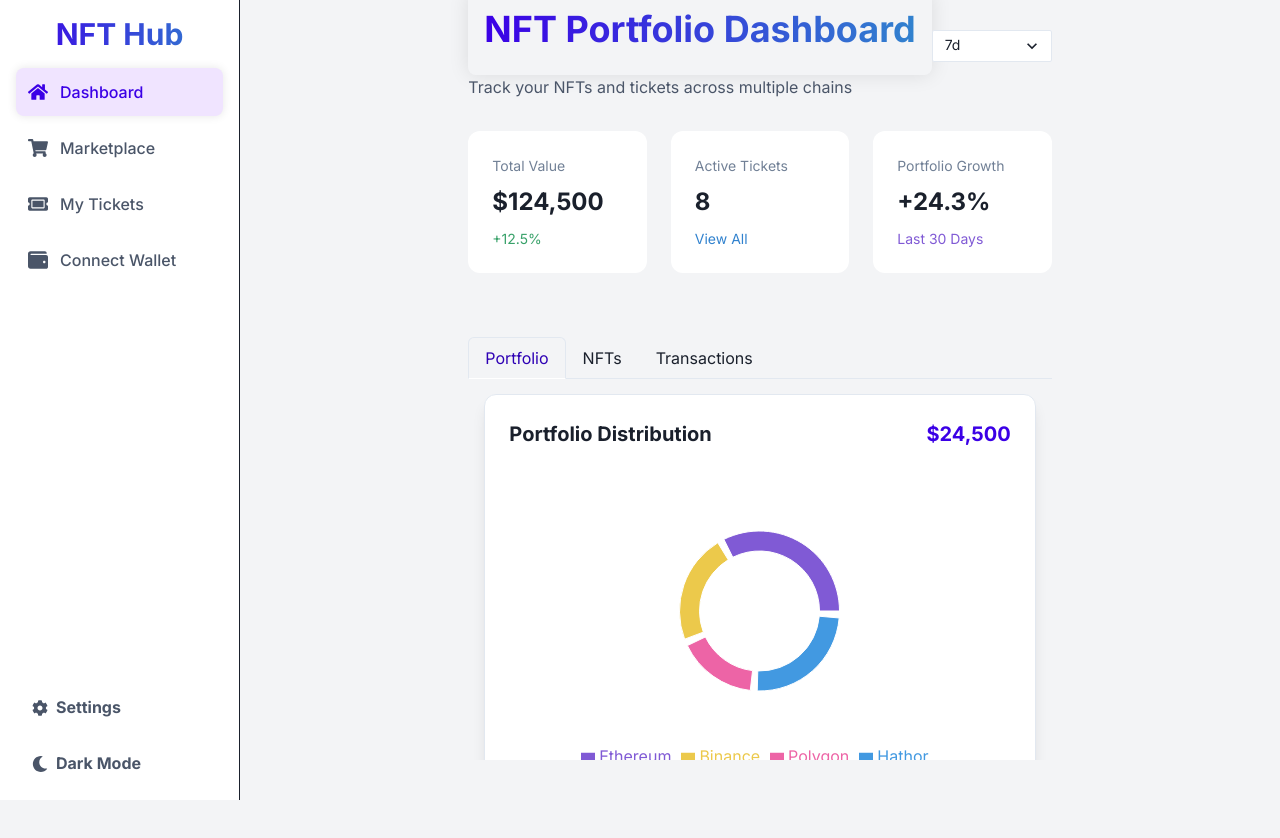
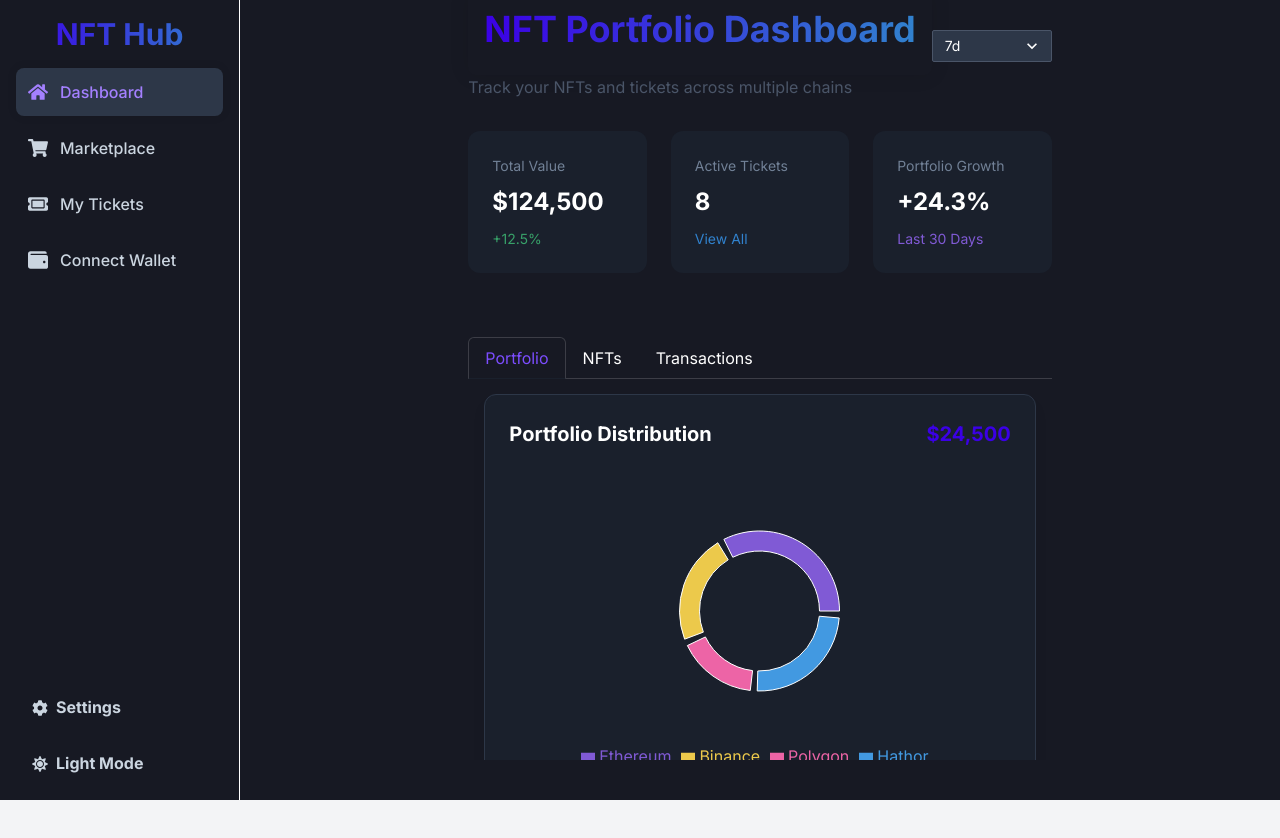
Before and after one commit to JDjaga/hather_network_bot, a React (Create React App) app: page / in a window 1280 px wide. Built offline with nearby package versions, Linux system fonts and the light colour scheme.

Commit message:
Initial push after restoring project

```diff
--- a/src/components/Navigation.tsx
+++ b/src/components/Navigation.tsx
@@ -1,9 +1,8 @@
 import React, { useState } from 'react';
 import {
   Button, Drawer, DrawerBody, DrawerCloseButton, DrawerContent, DrawerHeader, DrawerOverlay,
-  VStack, Box, Heading, Spacer, Icon, useDisclosure
+  VStack, Box, Heading, Spacer, Icon, useDisclosure, useColorModeValue, useColorMode, useToast, HStack, Text
 } from '@chakra-ui/react';
-import { HStack, Text, useColorModeValue, useColorMode, useToast } from '@chakra-ui/react';
 import { Link, useLocation } from 'react-router-dom';
 import { motion } from 'framer-motion';
 import {
@@ -42,27 +41,19 @@ const navItemVariants = {
 const buttonVariants = navItemVariants;
 
 const NavItemComponent = ({ item, isActive }: { item: NavItemType; isActive: boolean }) => {
-  const activeBgColor = useColorModeValue('brand.50', 'brand.900');
-  const textColor = useColorModeValue('gray.600', 'gray.400');
-  const activeTextColor = useColorModeValue('brand.500', 'brand.300');
+  const activeBgColor = useColorModeValue('brand.50', 'gray.700');
+  const textColor = useColorModeValue('gray.600', 'gray.300');
+  const activeTextColor = useColorModeValue('brand.500', 'brand.200');
 
   return (
     <Link to={item.path}>
-      <MotionBox
-        variants={navItemVariants}
-        initial="initial"
-        whileHover="hover"
-        whileTap="tap"
-      >
+      <MotionBox variants={navItemVariants} initial="initial" whileHover="hover" whileTap="tap">
         <MotionBox
           p={3}
           borderRadius="lg"
           bg={isActive ? activeBgColor : 'transparent'}
           color={isActive ? activeTextColor : textColor}
-          _hover={{
-            bg: activeBgColor,
-            color: activeTextColor,
-          }}
+          _hover={{ bg: activeBgColor, color: activeTextColor }}
           transition={{ duration: 0.2 }}
           boxShadow={isActive ? "0 0 10px rgba(0,0,0,0.1)" : "none"}
         >
@@ -85,10 +76,13 @@ const Navigation: React.FC = () => {
   const { isOpen, onOpen, onClose } = useDisclosure();
   const toast = useToast();
 
-  const navBgColor = useColorModeValue('white', 'gray.800');
-  const activeBgColor = useColorModeValue('brand.50', 'brand.900');
-  const textColor = useColorModeValue('gray.600', 'gray.400');
-  const activeTextColor = useColorModeValue('brand.500', 'brand.300');
+  const navBgColor = useColorModeValue('white', 'gray.900');
+  const drawerBgColor = useColorModeValue('white', 'gray.900');
+  const drawerHeaderColor = useColorModeValue('gray.700', 'gray.200');
+  const drawerBodyColor = useColorModeValue('gray.600', 'gray.300');
+  const activeBgColor = useColorModeValue('brand.50', 'gray.700');
+  const textColor = useColorModeValue('gray.600', 'gray.300');
+  const activeTextColor = useColorModeValue('brand.500', 'brand.200');
 
   const handleThemeChange = (theme: string) => {
     if (theme === 'dark' && colorMode === 'light') toggleColorMode();
@@ -107,6 +101,7 @@ const Navigation: React.FC = () => {
 
   return (
     <>
+      {/* Mobile Menu Button */}
       <Button
         onClick={onOpen}
         display={{ base: "inline-block", md: "none" }}
@@ -118,12 +113,13 @@ const Navigation: React.FC = () => {
         Open Menu
       </Button>
 
+      {/* Mobile Drawer */}
       <Drawer isOpen={isOpen} placement="left" onClose={onClose}>
         <DrawerOverlay />
-        <DrawerContent>
+        <DrawerContent bg={drawerBgColor}>
           <DrawerCloseButton />
-          <DrawerHeader>NFT Hub</DrawerHeader>
-          <DrawerBody>
+          <DrawerHeader color={drawerHeaderColor}>NFT Hub</DrawerHeader>
+          <DrawerBody color={drawerBodyColor}>
             <VStack spacing={2} align="stretch">
               {navItems.map((item) => (
                 <NavItemComponent
@@ -133,6 +129,7 @@ const Navigation: React.FC = () => {
                 />
               ))}
 
+              {/* Settings Button */}
               <MotionBox variants={buttonVariants} whileHover="hover" whileTap="tap" initial="initial" width="100%">
                 <Button
                   leftIcon={<Icon as={FaCog} />}
@@ -147,6 +144,7 @@ const Navigation: React.FC = () => {
                 </Button>
               </MotionBox>
 
+              {/* Dark Mode Toggle */}
               <MotionBox variants={buttonVariants} whileHover="hover" whileTap="tap" initial="initial" width="100%">
                 <Button
                   leftIcon={<Icon as={colorMode === 'light' ? FaMoon : FaSun} />}
@@ -235,6 +233,7 @@ const Navigation: React.FC = () => {
         </VStack>
       </Box>
 
+      {/* Theme Settings Modal */}
       <ThemeSettings
         isOpen={isSettingsOpen}
         onClose={() => setIsSettingsOpen(false)}
--- a/src/theme.ts
+++ b/src/theme.ts
@@ -1,11 +1,13 @@
-import { extendTheme, type ThemeConfig } from '@chakra-ui/react';
+import { extendTheme, type ThemeConfig, theme as baseTheme } from '@chakra-ui/react';
+import { mode } from '@chakra-ui/theme-tools';
 
 const config: ThemeConfig = {
-  initialColorMode: 'light',
-  useSystemColorMode: true,
+  initialColorMode: 'dark',
+  useSystemColorMode: false,
 };
 
-const theme = extendTheme({
+const theme = extendTheme(
+  {
     config,
     colors: {
       brand: {
@@ -22,14 +24,24 @@ const theme = extendTheme({
       },
     },
     fonts: {
-    heading: 'Inter, sans-serif',
-    body: 'Inter, sans-serif',
+      heading: `'Inter', ${baseTheme.fonts?.heading}`,
+      body: `'Inter', ${baseTheme.fonts?.body}`,
     },
     styles: {
-    global: (props: { colorMode: 'light' | 'dark' }) => ({
+      global: (props) => ({
+        html: {
+          height: '100%',
+        },
         body: {
-        bg: props.colorMode === 'dark' ? 'gray.900' : 'white',
-        color: props.colorMode === 'dark' ? 'white' : 'gray.800',
+          height: '100%',
+          bg: mode('white', 'gray.900')(props),
+          color: mode('gray.800', 'white')(props),
+          margin: 0,
+          padding: 0,
+        },
+        '#root': {
+          minHeight: '100vh',
+          bg: mode('white', 'gray.900')(props),
         },
       }),
     },
@@ -40,27 +52,30 @@ const theme = extendTheme({
           borderRadius: 'lg',
         },
         variants: {
-        solid: (props: { colorMode: 'light' | 'dark' }) => ({
-          bg: props.colorMode === 'dark' ? 'brand.500' : 'brand.500',
+          solid: (props) => ({
+            bg: mode('brand.500', 'brand.500')(props),
             color: 'white',
             _hover: {
-            bg: props.colorMode === 'dark' ? 'brand.400' : 'brand.600',
+              bg: mode('brand.600', 'brand.400')(props),
             },
           }),
         },
       },
       Card: {
-      baseStyle: (props: { colorMode: 'light' | 'dark' }) => ({
+        baseStyle: (props) => ({
           container: {
-          bg: props.colorMode === 'dark' ? 'gray.800' : 'white',
+            bg: mode('white', 'gray.800')(props),
             borderRadius: 'xl',
-          boxShadow: props.colorMode === 'dark'
-            ? '0 0 20px rgba(123, 97, 255, 0.2)'
-            : '0 0 20px rgba(0, 0, 0, 0.1)',
+            boxShadow: mode(
+              '0 0 20px rgba(0, 0, 0, 0.1)',
+              '0 0 20px rgba(123, 97, 255, 0.2)'
+            )(props),
           },
         }),
       },
     },
-});
+  },
+  baseTheme // 👈 merge with Chakra's default theme
+);
 
 export default theme;
```
Lines whose indentation alone changed are shown as unchanged.
